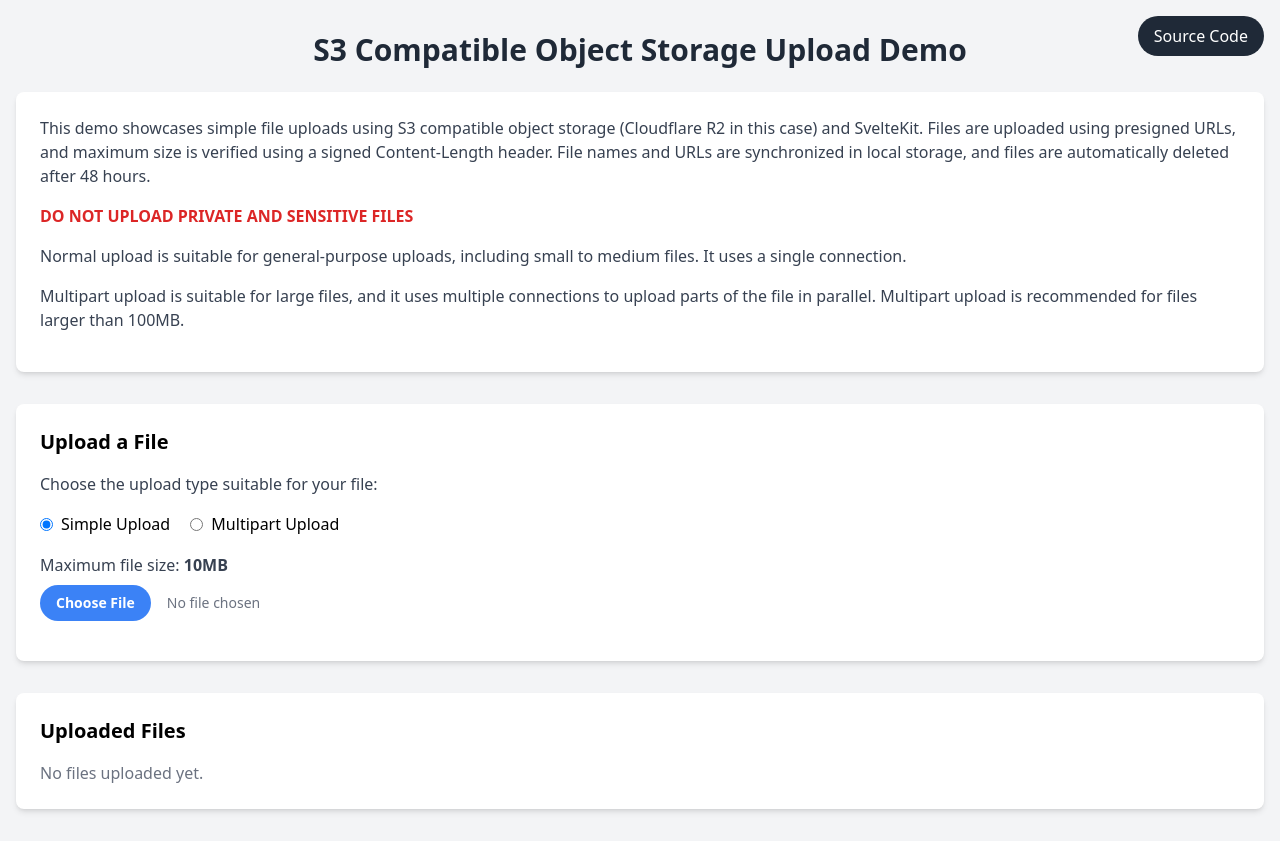
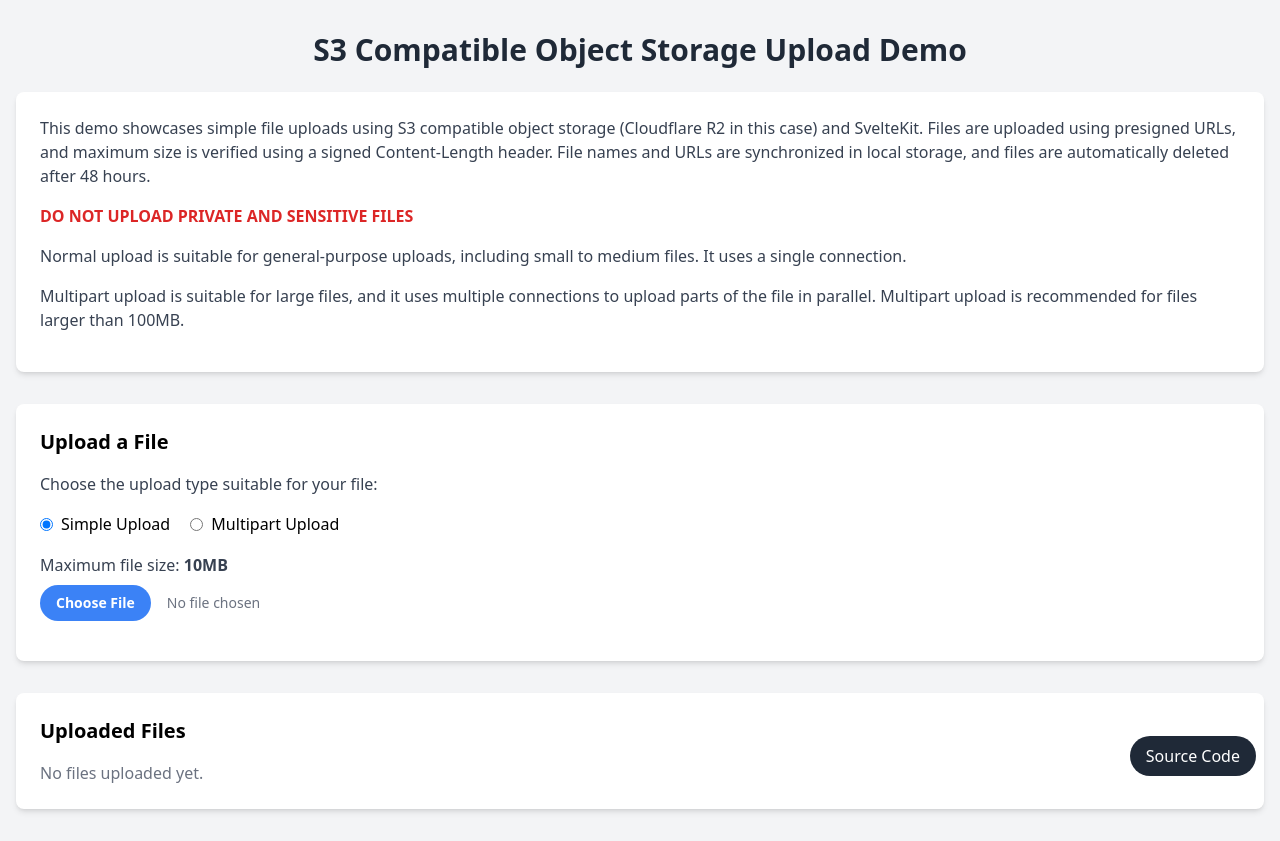
Before and after one commit to ricin9/sveltekit-r2-storage, a SvelteKit app: page / in a window 1280 px wide. Built offline with nearby package versions, Linux system fonts and the light colour scheme.

Commit message:
changed floating button things

```diff
--- a/src/routes/+page.svelte
+++ b/src/routes/+page.svelte
@@ -163,6 +163,14 @@
     <h1 class="text-3xl font-bold mb-6 text-center text-gray-800">
       S3 Compatible Object Storage Upload Demo
     </h1>
+    <a
+      id="github"
+      href="https://github.com/ricin9/sveltekit-r2-storage"
+      target="_blank"
+      class="fixed bottom-4 right-4 md:bottom-6 md:right-6 bg-gray-800 text-white px-4 py-2 rounded-full hover:bg-gray-700 transition-colors z-50"
+    >
+      Source Code
+    </a>
 
     <div class="bg-white shadow-md rounded-lg p-6 mb-8">
       <p class="text-gray-700 mb-4">
@@ -280,13 +288,4 @@
       {/if}
     </div>
   </div>
-
-  <a
-    id="github"
-    href="https://github.com/ricin9/sveltekit-r2-storage"
-    target="_blank"
-    class="absolute top-4 right-4 bg-gray-800 text-white px-4 py-2 rounded-full hover:bg-gray-700 transition-colors"
-  >
-    Source Code
-  </a>
 </body>
```
